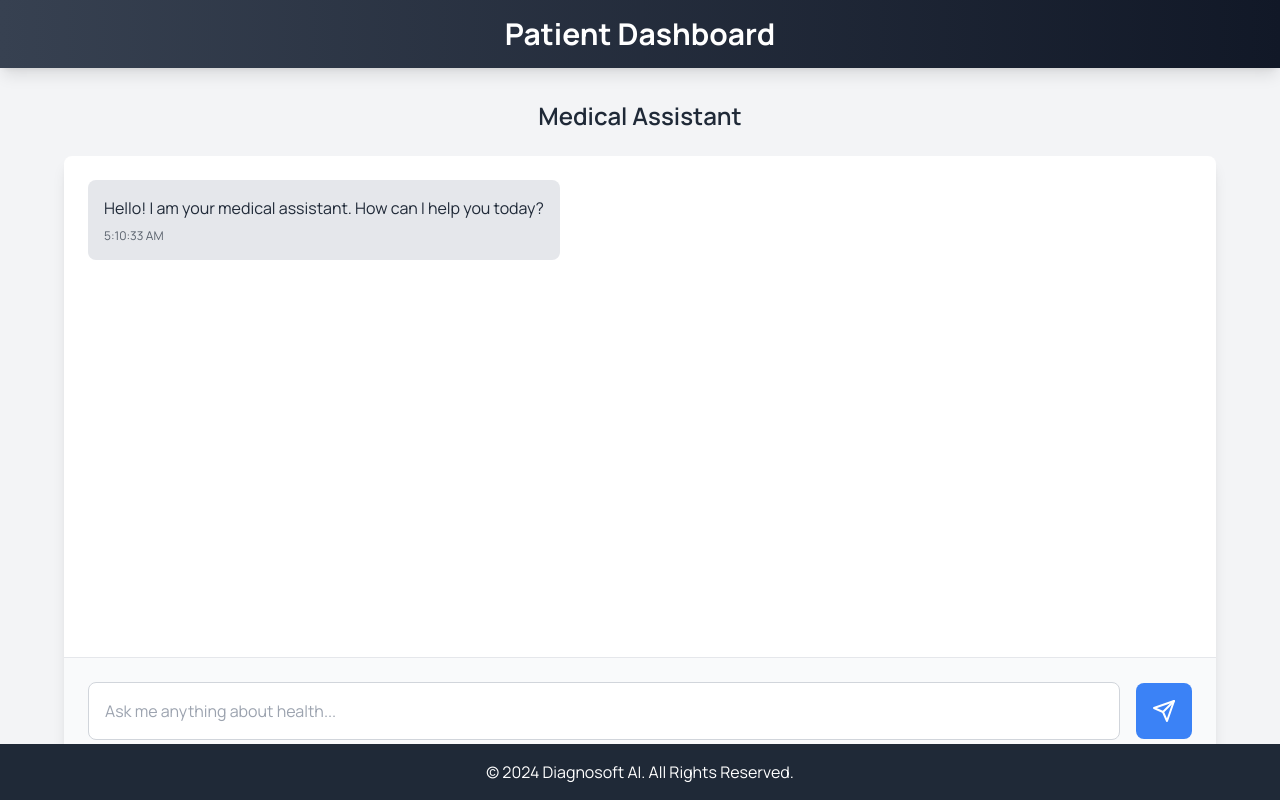
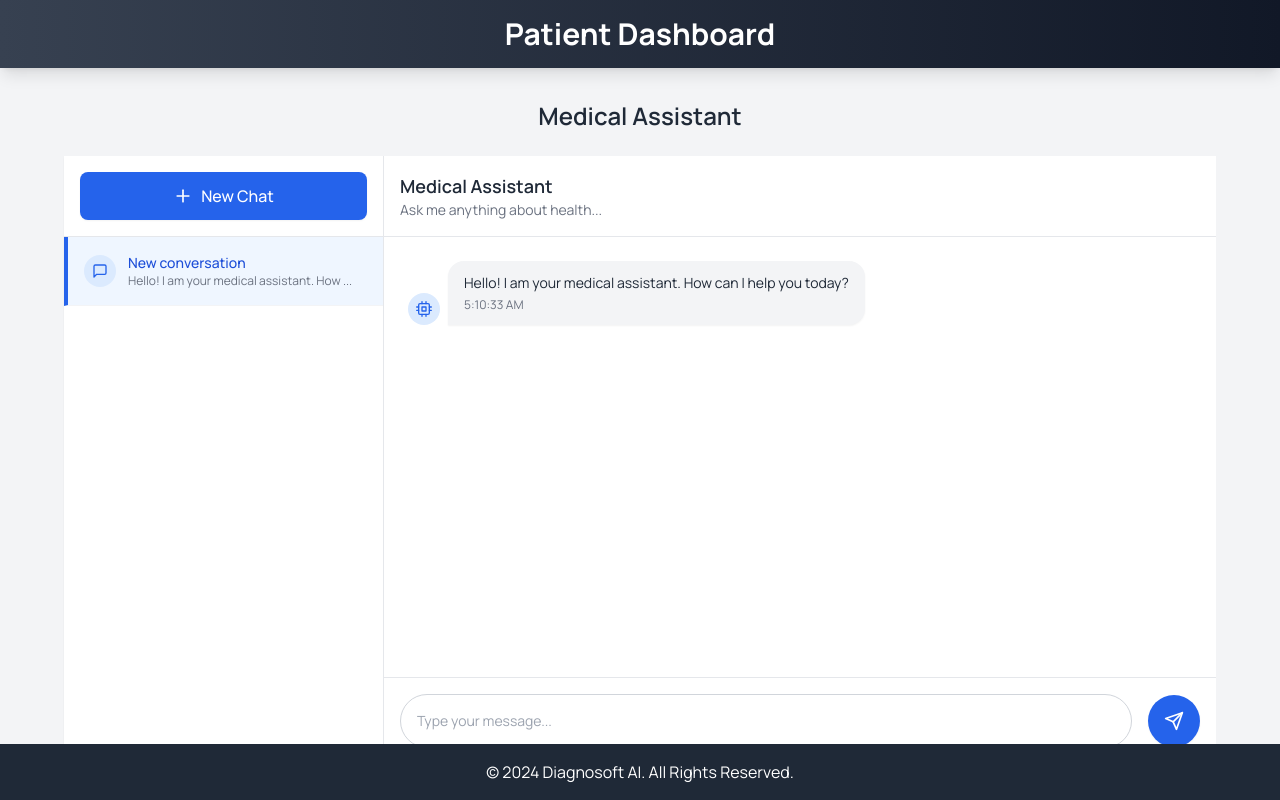
Before and after one commit to thashu28/DiagnoSoftAI, a React (Vite) app in the folder frontend/: page /patients_dashboard/patient_chat in a window 1280 px wide. Built offline with nearby package versions, Linux system fonts and the light colour scheme.

Commit message:
Add Chat History and UI update

```diff
--- a/frontend/src/components/patients/MedicalChatbot.jsx
+++ b/frontend/src/components/patients/MedicalChatbot.jsx
@@ -1,15 +1,25 @@
 import React, { useState, useRef, useEffect } from 'react';
 import axios from 'axios';
-import { FiSend } from 'react-icons/fi';
+import { FiSend, FiPlus, FiMessageSquare, FiCpu, FiUser } from 'react-icons/fi';
 
 const MedicalChatbot = () => {
-  const [messages, setMessages] = useState([
-    {
+  const [conversations, setConversations] = useState(() => {
+    const saved = localStorage.getItem('chatHistory');
+    return saved ? JSON.parse(saved) : [{
+      id: 'default',
+      title: 'New conversation',
+      messages: [{
         sender: 'bot',
         text: 'Hello! I am your medical assistant. How can I help you today?',
         timestamp: new Date().toLocaleTimeString()
-    }
-  ]);
+      }]
+    }];
+  });
+  const [currentConversationId, setCurrentConversationId] = useState('default');
+
+  const currentConversation = conversations.find(c => c.id === currentConversationId);
+  const messages = currentConversation.messages;
+
   const [inputMessage, setInputMessage] = useState('');
   const [isLoading, setIsLoading] = useState(false);
   const messagesEndRef = useRef(null);
@@ -22,6 +32,10 @@ const MedicalChatbot = () => {
     scrollToBottom();
   }, [messages]);
 
+  useEffect(() => {
+    localStorage.setItem('chatHistory', JSON.stringify(conversations));
+  }, [conversations]);
+
   const handleSendMessage = async () => {
     if (!inputMessage.trim()) return;
 
@@ -31,7 +45,18 @@ const MedicalChatbot = () => {
       timestamp: new Date().toLocaleTimeString()
     };
 
-    setMessages(prev => [...prev, userMessage]);
+    setConversations(prev => prev.map(conv => {
+      if (conv.id === currentConversationId) {
+        const isFirstUserMessage = conv.messages.length === 1; // Only bot's welcome message
+        return {
+          ...conv,
+          title: isFirstUserMessage ? inputMessage.slice(0, 30) + '...' : conv.title,
+          messages: [...conv.messages, userMessage]
+        };
+      }
+      return conv;
+    }));
+
     setInputMessage('');
     setIsLoading(true);
 
@@ -46,7 +71,11 @@ const MedicalChatbot = () => {
         timestamp: new Date(response.data.timestamp).toLocaleTimeString()
       };
 
-      setMessages(prev => [...prev, botResponse]);
+      setConversations(prev => prev.map(conv =>
+        conv.id === currentConversationId
+          ? { ...conv, messages: [...conv.messages, botResponse] }
+          : conv
+      ));
     } catch (error) {
       console.error('Error getting bot response:', error);
       const errorMessage = {
@@ -54,65 +83,158 @@ const MedicalChatbot = () => {
         text: 'I apologize, but I encountered an error. Please try again later.',
         timestamp: new Date().toLocaleTimeString()
       };
-      setMessages(prev => [...prev, errorMessage]);
+      setConversations(prev => prev.map(conv =>
+        conv.id === currentConversationId
+          ? { ...conv, messages: [...conv.messages, errorMessage] }
+          : conv
+      ));
     } finally {
       setIsLoading(false);
     }
   };
 
+  const createNewConversation = () => {
+    const newId = Date.now().toString();
+    const newConversation = {
+      id: newId,
+      title: 'New conversation',
+      messages: [{
+        sender: 'bot',
+        text: 'Hello! I am your medical assistant. How can I help you today?',
+        timestamp: new Date().toLocaleTimeString()
+      }]
+    };
+    setConversations(prev => [...prev, newConversation]);
+    setCurrentConversationId(newId);
+  };
+
   return (
-    <div className="bg-white shadow-lg rounded-lg h-full flex flex-col">
-      <div className="flex-grow p-6 overflow-y-auto">
+    <div className="flex h-full bg-gray-50">
+      {/* Sidebar with Chat History */}
+      <div className="w-80 bg-white border-r border-gray-200 shadow-sm">
+        <div className="p-4 border-b border-gray-200">
+          <button
+            onClick={createNewConversation}
+            className="w-full py-3 px-4 flex items-center justify-center space-x-2 bg-blue-600 text-white rounded-lg hover:bg-blue-700 transition-colors duration-200 shadow-sm"
+          >
+            <FiPlus className="w-5 h-5" />
+            <span className="font-medium">New Chat</span>
+          </button>
+        </div>
+
+        <div className="overflow-y-auto h-[calc(100%-5rem)]">
+          {conversations.map(conv => (
+            <button
+              key={conv.id}
+              onClick={() => setCurrentConversationId(conv.id)}
+              className={`w-full p-4 text-left border-b border-gray-100 hover:bg-gray-50 transition-colors duration-200 ${
+                conv.id === currentConversationId
+                  ? 'bg-blue-50 text-blue-700 border-l-4 border-l-blue-600'
+                  : 'text-gray-700'
+              }`}
+            >
+              <div className="flex items-center space-x-3">
+                <div className="flex-shrink-0">
+                  <div className={`w-8 h-8 rounded-full flex items-center justify-center ${
+                    conv.id === currentConversationId ? 'bg-blue-100' : 'bg-gray-100'
+                  }`}>
+                    <FiMessageSquare className={`w-4 h-4 ${
+                      conv.id === currentConversationId ? 'text-blue-600' : 'text-gray-500'
+                    }`} />
+                  </div>
+                </div>
+                <div className="flex-1 min-w-0">
+                  <p className="text-sm font-medium truncate">{conv.title}</p>
+                  <p className="text-xs text-gray-500 truncate">
+                    {conv.messages[conv.messages.length - 1]?.text.substring(0, 40)}...
+                  </p>
+                </div>
+              </div>
+            </button>
+          ))}
+        </div>
+      </div>
+
+      {/* Chat Area */}
+      <div className="flex-1 flex flex-col bg-white">
+        {/* Chat Header */}
+        <div className="p-4 border-b border-gray-200 bg-white">
+          <h2 className="text-lg font-semibold text-gray-800">Medical Assistant</h2>
+          <p className="text-sm text-gray-500">Ask me anything about health...</p>
+        </div>
+
+        {/* Messages */}
+        <div className="flex-1 overflow-y-auto p-6 space-y-6">
           {messages.map((msg, index) => (
             <div
               key={index}
-            className={`mb-4 flex ${
-              msg.sender === 'You' ? 'justify-end' : 'justify-start'
+              className={`flex ${msg.sender === 'You' ? 'justify-end' : 'justify-start'}`}
+            >
+              <div className={`flex items-end space-x-2 max-w-[80%]`}>
+                {msg.sender !== 'You' && (
+                  <div className="w-8 h-8 rounded-full bg-blue-100 flex-shrink-0 flex items-center justify-center">
+                    <FiCpu className="w-4 h-4 text-blue-600" />
+                  </div>
+                )}
+                <div
+                  className={`rounded-2xl px-4 py-3 shadow-sm ${
+                    msg.sender === 'You'
+                      ? 'bg-blue-600 text-white rounded-br-none'
+                      : 'bg-gray-100 text-gray-800 rounded-bl-none'
                   }`}
                 >
-            <div
-              className={`max-w-[80%] p-4 rounded-lg ${
-                msg.sender === 'You'
-                  ? 'bg-blue-500 text-white'
-                  : 'bg-gray-200 text-gray-800'
-              }`}
-            >
-              <p className="text-base">{msg.text}</p>
-              <p className="text-xs opacity-70 mt-2">{msg.timestamp}</p>
+                  <p className="text-sm whitespace-pre-wrap">{msg.text}</p>
+                  <p className={`text-xs mt-1 ${
+                    msg.sender === 'You' ? 'text-blue-100' : 'text-gray-500'
+                  }`}>
+                    {msg.timestamp}
+                  </p>
+                </div>
+                {msg.sender === 'You' && (
+                  <div className="w-8 h-8 rounded-full bg-blue-600 flex-shrink-0 flex items-center justify-center">
+                    <FiUser className="w-4 h-4 text-white" />
+                  </div>
+                )}
               </div>
             </div>
           ))}
           {isLoading && (
             <div className="flex justify-start">
-            <div className="bg-gray-200 p-4 rounded-lg">
-              <p className="text-base">Typing...</p>
+              <div className="flex items-center space-x-2 bg-gray-100 rounded-2xl px-4 py-3">
+                <div className="animate-pulse flex space-x-1">
+                  <div className="w-2 h-2 bg-gray-400 rounded-full"></div>
+                  <div className="w-2 h-2 bg-gray-400 rounded-full"></div>
+                  <div className="w-2 h-2 bg-gray-400 rounded-full"></div>
+                </div>
               </div>
             </div>
           )}
           <div ref={messagesEndRef} />
         </div>
 
-      <div className="p-6 border-t bg-gray-50">
-        <div className="flex items-center space-x-4">
+        {/* Input Area */}
+        <div className="p-4 border-t border-gray-200 bg-white">
+          <div className="flex items-center space-x-4 max-w-4xl mx-auto">
             <input
               type="text"
-            placeholder="Ask me anything about health..."
+              placeholder="Type your message..."
               value={inputMessage}
               onChange={(e) => setInputMessage(e.target.value)}
               onKeyPress={(e) => e.key === 'Enter' && handleSendMessage()}
-            className="flex-grow p-4 border border-gray-300 rounded-lg focus:ring-2 focus:ring-blue-500 text-base"
+              className="flex-1 p-4 border border-gray-300 rounded-full focus:ring-2 focus:ring-blue-500 focus:border-transparent text-sm"
             />
             <button
               onClick={handleSendMessage}
               disabled={isLoading}
-            className={`p-4 rounded-lg ${
+              className={`p-4 rounded-full ${
                 isLoading
-                ? 'bg-gray-300 cursor-not-allowed'
-                : 'bg-blue-500 hover:bg-blue-600'
-            } text-white transition-colors`}
+                  ? 'bg-gray-100 cursor-not-allowed'
+                  : 'bg-blue-600 hover:bg-blue-700'
+              } text-white transition-colors duration-200 shadow-sm`}
             >
-            <FiSend size={24} />
+              <FiSend className="w-5 h-5" />
             </button>
+          </div>
         </div>
       </div>
     </div>
```
Lines whose indentation alone changed are shown as unchanged.
